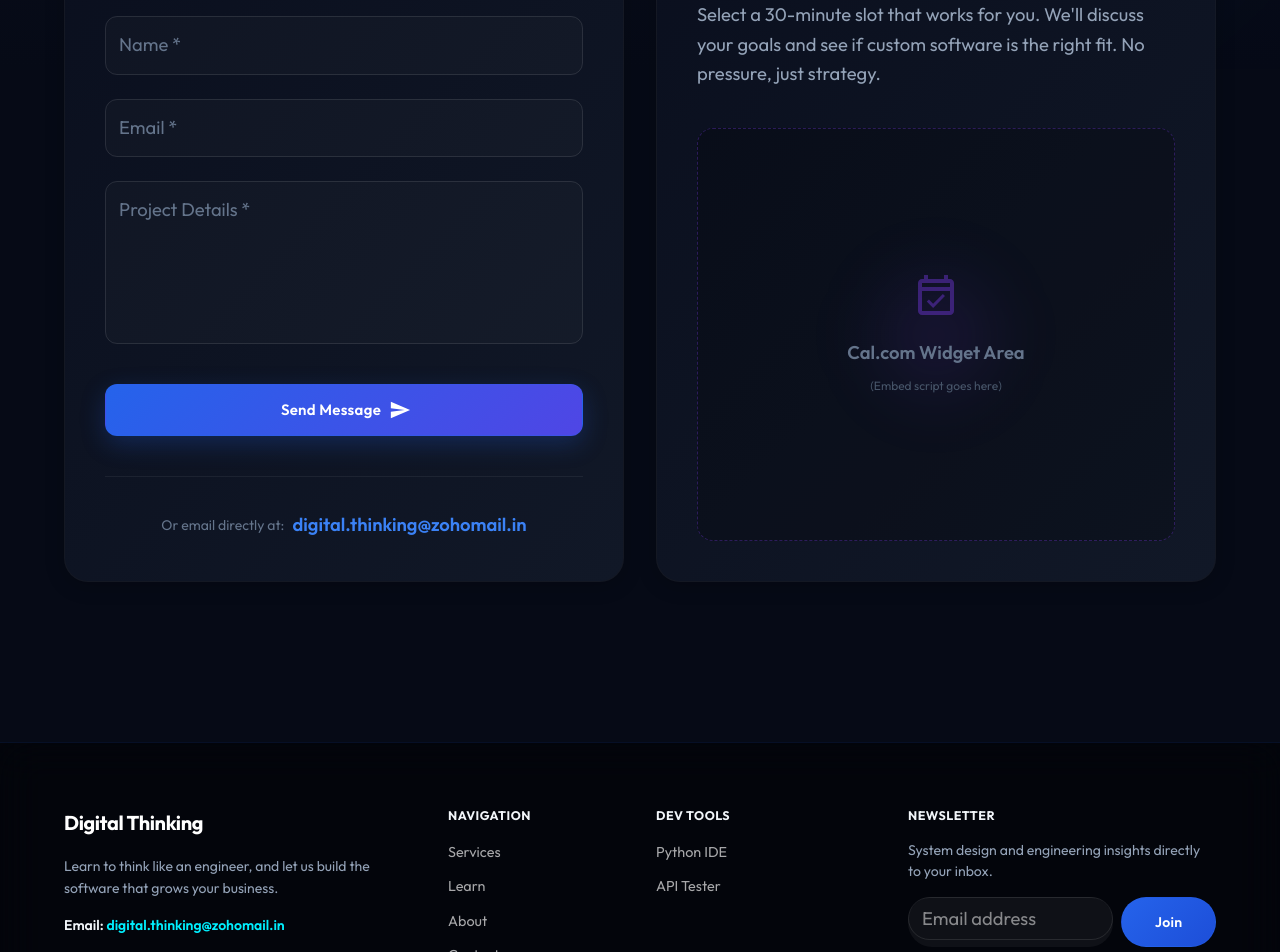
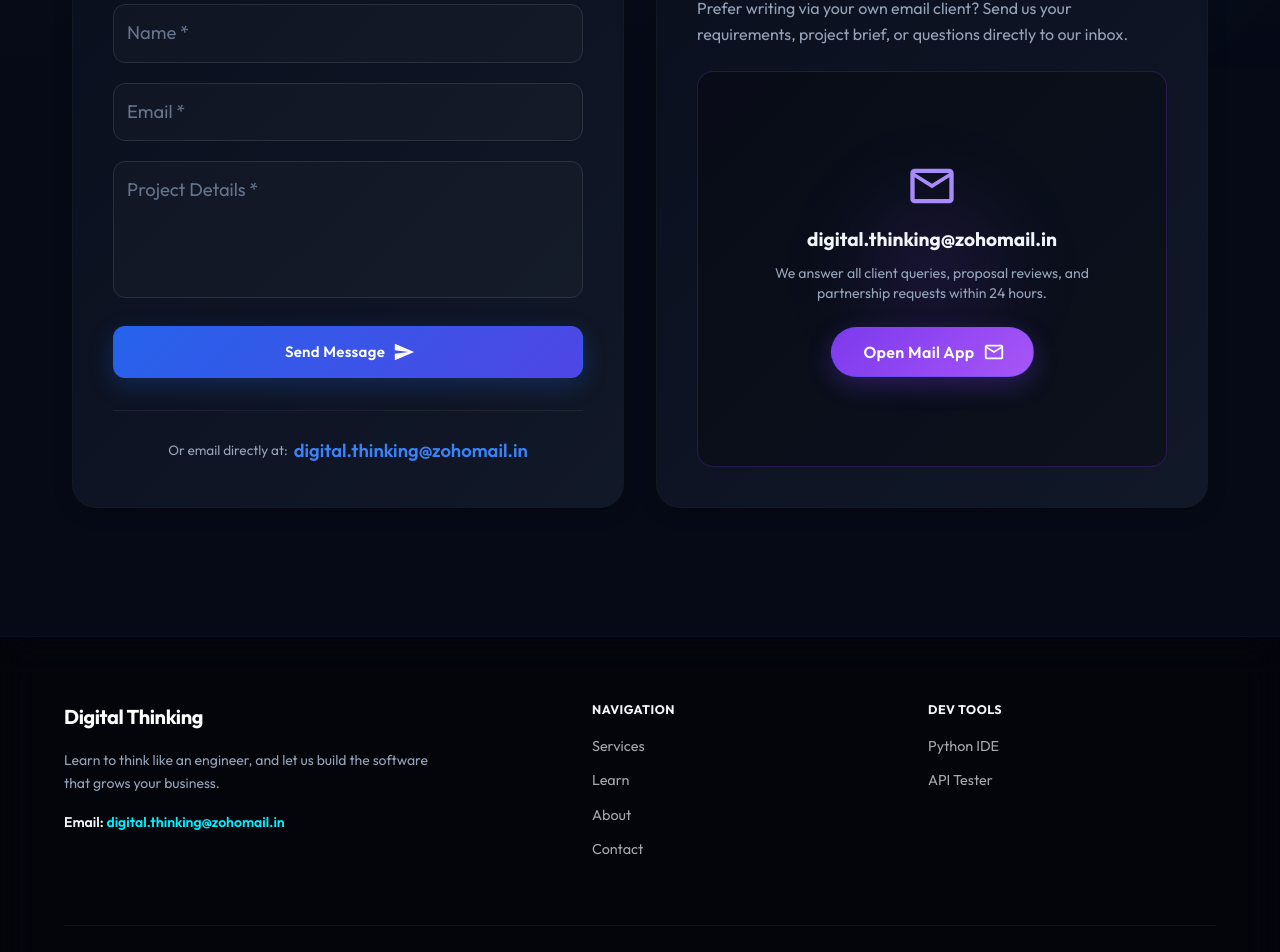
Before and after one commit to sandip-dolai/digital-thinking, a Next.js app: page /contact in a window 1280 px wide. Shown: the part 731-1683 px from the top of the page. Built offline with nearby package versions, Linux system fonts and the light colour scheme; what @mui/material-nextjs would draw is missing.

Commit message:
feat: add application pages, components, and layout files

```diff
--- a/app/about/page.tsx
+++ b/app/about/page.tsx
@@ -28,9 +28,9 @@ export default function About() {
         </Container>
       </Box>
 
-      <Box sx={{ pb: { xs: 10, md: 16 } }}>
-        <Container maxWidth="lg">
-          <Box sx={{ display: 'grid', gridTemplateColumns: { xs: '1fr', md: 'repeat(2, 1fr)' }, gap: 4 }}>
+      <Box sx={{ pb: { xs: 8, md: 16 } }}>
+        <Container maxWidth="lg" sx={{ px: { xs: 2, sm: 3, md: 4 } }}>
+          <Box sx={{ display: 'grid', gridTemplateColumns: { xs: '1fr', md: 'repeat(2, 1fr)' }, gap: { xs: 3, md: 4 } }}>
 
             {/* Mission Card */}
             <TechCard>
--- a/app/components/Footer.tsx
+++ b/app/components/Footer.tsx
@@ -1,36 +1,22 @@
-'use client';
 import * as React from 'react';
 import Box from '@mui/material/Box';
 import Container from '@mui/material/Container';
 import Typography from '@mui/material/Typography';
 import Link from 'next/link';
-import TextField from '@mui/material/TextField';
-import Button from '@mui/material/Button';
 
 export default function Footer() {
-  const [email, setEmail] = React.useState('');
-  const [subscribed, setSubscribed] = React.useState(false);
-
-  const handleSubscribe = (e: React.FormEvent) => {
-    e.preventDefault();
-    if (email.trim()) {
-      setSubscribed(true);
-      setEmail('');
-    }
-  };
-
   return (
     <Box component="footer" sx={{ borderTop: '1px solid', borderColor: 'divider', bgcolor: 'rgba(0,0,0,0.5)', backdropFilter: 'blur(20px)', pt: { xs: 6, md: 8 }, pb: 4, mt: 'auto' }}>
 
       <Container maxWidth="lg">
-        <Box sx={{ display: 'grid', gridTemplateColumns: { xs: '1fr', sm: '1fr 1fr', md: '4fr 2fr 2.5fr 3.5fr' }, gap: 4 }}>
+        <Box sx={{ display: 'grid', gridTemplateColumns: { xs: '1fr', sm: '1fr 1fr', md: '5fr 3fr 3fr' }, gap: { xs: 4, md: 6 } }}>
           <Box>
             <Box sx={{ mb: 2 }}>
               <Typography variant="h6" sx={{ fontWeight: 700, letterSpacing: '-0.02em', color: '#FFFFFF' }}>
                 Digital Thinking
               </Typography>
             </Box>
-            <Typography variant="body2" color="text.secondary" sx={{ mb: 2, maxWidth: 350, lineHeight: 1.6 }}>
+            <Typography variant="body2" color="text.secondary" sx={{ mb: 2, maxWidth: 380, lineHeight: 1.7 }}>
               Learn to think like an engineer, and let us build the software that grows your business.
             </Typography>
             <Typography variant="body2" sx={{ fontWeight: 600, color: 'text.primary' }}>
@@ -55,42 +41,6 @@ export default function Footer() {
               <Link href="/api-tester" style={{ textDecoration: 'none', color: 'rgba(255,255,255,0.65)', fontSize: '0.9rem' }}>API Tester</Link>
             </Box>
           </Box>
-
-          <Box>
-            <Typography variant="body2" sx={{ fontWeight: 700, mb: 2, color: 'text.primary', letterSpacing: '0.04em', textTransform: 'uppercase', fontSize: '0.78rem' }}>Newsletter</Typography>
-            <Typography variant="body2" color="text.secondary" sx={{ mb: 2, fontSize: '0.88rem' }}>
-              System design and engineering insights directly to your inbox.
-            </Typography>
-            {subscribed ? (
-              <Box sx={{ p: 1.5, borderRadius: '12px', background: 'rgba(34, 197, 94, 0.1)', border: '1px solid rgba(34, 197, 94, 0.3)' }}>
-                <Typography variant="body2" sx={{ color: '#4ADE80', fontWeight: 600 }}>
-                  ✓ Subscribed! Thanks for joining.
-                </Typography>
-              </Box>
-            ) : (
-              <Box component="form" onSubmit={handleSubscribe} sx={{ display: 'flex', gap: 1 }}>
-                <TextField
-                  variant="outlined"
-                  placeholder="Email address"
-                  size="small"
-                  type="email"
-                  required
-                  value={email}
-                  onChange={(e) => setEmail(e.target.value)}
-                  fullWidth
-                  sx={{
-                    bgcolor: 'rgba(255,255,255,0.05)',
-                    borderRadius: '24px',
-                    '& .MuiOutlinedInput-root': { borderRadius: '24px', color: '#fff' },
-                    '& .MuiOutlinedInput-notchedOutline': { borderColor: 'rgba(255, 255, 255, 0.1)' }
-                  }}
-                />
-                <Button type="submit" variant="contained" disableElevation sx={{ minWidth: '95px', px: 2 }}>
-                  Join
-                </Button>
-              </Box>
-            )}
-          </Box>
         </Box>
 
         <Box sx={{ borderTop: '1px solid', borderColor: 'divider', mt: { xs: 6, md: 8 }, pt: 4, display: 'flex', justifyContent: 'space-between', alignItems: 'center', flexWrap: 'wrap', gap: 2, color: 'text.secondary' }}>
--- a/app/contact/page.tsx
+++ b/app/contact/page.tsx
@@ -78,7 +78,7 @@ export default function Contact() {
             </Box>
           </Typography>
           <Typography variant="body1" sx={{ fontSize: '1.25rem', color: 'text.secondary', maxWidth: 600, mx: 'auto', lineHeight: 1.6 }}>
-            Book a free discovery call directly on our calendar, or send us a message below. We typically respond within 24 hours.
+            Send us a message below or mail us directly. We typically respond within 24 hours.
           </Typography>
         </Container>
       </Box>
@@ -86,16 +86,28 @@ export default function Contact() {
       {/* ═══════════════════════════════════════════════════════════
           CONTACT CARDS
       ═══════════════════════════════════════════════════════════ */}
-      <Box sx={{ pb: { xs: 12, md: 20 } }}>
-        <Container maxWidth="lg">
-          <Box sx={{ display: 'grid', gridTemplateColumns: { xs: '1fr', md: 'repeat(2, 1fr)' }, gap: 4 }}>
+      <Box sx={{ pb: { xs: 8, md: 16 } }}>
+        <Container maxWidth="lg" sx={{ px: { xs: 2, sm: 3, md: 4 } }}>
+          <Box sx={{
+            display: 'grid',
+            gridTemplateColumns: { xs: '1fr', md: 'repeat(2, 1fr)' },
+            gap: { xs: 3, md: 4 },
+            width: '100%',
+            maxWidth: '100%',
+            boxSizing: 'border-box'
+          }}>
 
             {/* ─── Left Column: Direct Message Form ─── */}
             <Box
               onMouseEnter={() => setHoveredCard(0)}
               onMouseLeave={() => setHoveredCard(null)}
               sx={{
-                position: 'relative', borderRadius: '24px', p: '1px',
+                position: 'relative',
+                borderRadius: { xs: '20px', md: '24px' },
+                p: '1px',
+                width: '100%',
+                maxWidth: '100%',
+                boxSizing: 'border-box',
                 background: hoveredCard === 0 ? 'linear-gradient(135deg, #2563EB, #60A5FA)' : 'rgba(255,255,255,0.06)',
                 backgroundSize: '200% 200%',
                 animation: hoveredCard === 0 ? 'borderShimmer 3s linear infinite' : 'none',
@@ -105,26 +117,34 @@ export default function Contact() {
               }}
             >
               <Box sx={{
-                p: { xs: 4, md: 5 }, borderRadius: '23px', height: '100%',
+                p: { xs: 2.5, sm: 3.5, md: 5 },
+                borderRadius: { xs: '19px', md: '23px' },
+                height: '100%',
+                width: '100%',
+                maxWidth: '100%',
+                boxSizing: 'border-box',
                 background: 'linear-gradient(135deg, #0A0F1E 0%, #111827 100%)',
-                display: 'flex', flexDirection: 'column',
+                display: 'flex',
+                flexDirection: 'column',
               }}>
-                <Box sx={{ display: 'flex', alignItems: 'center', gap: 2, mb: 5 }}>
-                  <Box sx={{ width: 48, height: 48, borderRadius: '14px', background: 'rgba(37,99,235,0.1)', border: '1px solid rgba(37,99,235,0.2)', display: 'flex', alignItems: 'center', justifyContent: 'center', color: '#3B82F6' }}>
-                    <EmailOutlinedIcon />
+                <Box sx={{ display: 'flex', alignItems: 'center', gap: 2, mb: { xs: 3, md: 4 } }}>
+                  <Box sx={{ width: 44, height: 44, borderRadius: '12px', background: 'rgba(37,99,235,0.1)', border: '1px solid rgba(37,99,235,0.2)', display: 'flex', alignItems: 'center', justifyContent: 'center', color: '#3B82F6', flexShrink: 0 }}>
+                    <EmailOutlinedIcon sx={{ fontSize: 24 }} />
                   </Box>
-                  <Typography variant="h4" sx={{ fontSize: '1.5rem', fontWeight: 700, color: '#F1F5F9' }}>Send a Message</Typography>
+                  <Typography variant="h4" sx={{ fontSize: { xs: '1.25rem', sm: '1.5rem' }, fontWeight: 700, color: '#F1F5F9' }}>
+                    Send a Message
+                  </Typography>
                 </Box>
 
                 {submitted ? (
                   <Box sx={{
-                    p: 4, my: 'auto', textAlign: 'center', borderRadius: '16px',
+                    p: { xs: 3, md: 4 }, my: 'auto', textAlign: 'center', borderRadius: '16px',
                     background: 'rgba(34, 197, 94, 0.1)', border: '1px solid rgba(34, 197, 94, 0.3)'
                   }}>
-                    <Typography variant="h5" sx={{ color: '#4ADE80', fontWeight: 700, mb: 1 }}>
+                    <Typography variant="h5" sx={{ color: '#4ADE80', fontWeight: 700, mb: 1, fontSize: { xs: '1.2rem', md: '1.4rem' } }}>
                       Message Received!
                     </Typography>
-                    <Typography variant="body1" sx={{ color: '#94A3B8', mb: 3 }}>
+                    <Typography variant="body1" sx={{ color: '#94A3B8', mb: 3, fontSize: { xs: '0.9rem', md: '1rem' } }}>
                       Thank you for reaching out. We will get back to you within 24 hours.
                     </Typography>
                     <Button variant="outlined" onClick={() => setSubmitted(false)} sx={{ borderRadius: '100px' }}>
@@ -132,7 +152,7 @@ export default function Contact() {
                     </Button>
                   </Box>
                 ) : (
-                  <Box component="form" onSubmit={handleSubmit} sx={{ display: 'flex', flexDirection: 'column', gap: 3, flexGrow: 1 }}>
+                  <Box component="form" onSubmit={handleSubmit} sx={{ display: 'flex', flexDirection: 'column', gap: 2.5, flexGrow: 1, width: '100%' }}>
                     <TextField
                       label="Name"
                       variant="outlined"
@@ -156,7 +176,7 @@ export default function Contact() {
                       label="Project Details"
                       variant="outlined"
                       multiline
-                      rows={5}
+                      rows={4}
                       fullWidth
                       required
                       value={formData.details}
@@ -171,7 +191,7 @@ export default function Contact() {
                       disabled={isSubmitting}
                       endIcon={<SendIcon />}
                       sx={{
-                        mt: 2, py: 1.5, borderRadius: '12px',
+                        mt: 1, py: 1.5, borderRadius: '12px',
                         background: 'linear-gradient(135deg, #2563EB, #4F46E5)',
                         boxShadow: '0 8px 24px rgba(37,99,235,0.25)',
                         '&:hover': { background: 'linear-gradient(135deg, #1D4ED8, #4338CA)', boxShadow: '0 12px 32px rgba(37,99,235,0.35)' }
@@ -182,21 +202,26 @@ export default function Contact() {
                   </Box>
                 )}
 
-                <Box sx={{ mt: 5, pt: 4, borderTop: '1px solid rgba(255,255,255,0.06)', display: 'flex', alignItems: 'center', justifyContent: 'center', gap: 1 }}>
-                  <Typography variant="body2" sx={{ color: '#64748B' }}>Or email directly at:</Typography>
-                  <Typography component="a" href="mailto:digital.thinking@zohomail.in" sx={{ color: '#3B82F6', fontWeight: 600, textDecoration: 'none', '&:hover': { textDecoration: 'underline' } }}>
+                <Box sx={{ mt: 4, pt: 3, borderTop: '1px solid rgba(255,255,255,0.06)', display: 'flex', flexDirection: { xs: 'column', sm: 'row' }, alignItems: 'center', justifyContent: 'center', gap: 0.75, textAlign: 'center' }}>
+                  <Typography variant="body2" sx={{ color: '#94A3B8', fontSize: '0.85rem' }}>Or email directly at:</Typography>
+                  <Typography component="a" href="mailto:digital.thinking@zohomail.in" sx={{ color: '#3B82F6', fontWeight: 600, textDecoration: 'none', fontSize: '0.85rem', wordBreak: 'break-all', '&:hover': { textDecoration: 'underline' } }}>
                     digital.thinking@zohomail.in
                   </Typography>
                 </Box>
               </Box>
             </Box>
 
-            {/* ─── Right Column: Calendar Booking ─── */}
+            {/* ─── Right Column: Direct Mail Card ─── */}
             <Box
               onMouseEnter={() => setHoveredCard(1)}
               onMouseLeave={() => setHoveredCard(null)}
               sx={{
-                position: 'relative', borderRadius: '24px', p: '1px',
+                position: 'relative',
+                borderRadius: { xs: '20px', md: '24px' },
+                p: '1px',
+                width: '100%',
+                maxWidth: '100%',
+                boxSizing: 'border-box',
                 background: hoveredCard === 1 ? 'linear-gradient(135deg, #7C3AED, #C4B5FD)' : 'rgba(255,255,255,0.06)',
                 backgroundSize: '200% 200%',
                 animation: hoveredCard === 1 ? 'borderShimmer 3s linear infinite' : 'none',
@@ -206,36 +231,81 @@ export default function Contact() {
               }}
             >
               <Box sx={{
-                p: { xs: 4, md: 5 }, borderRadius: '23px', height: '100%',
+                p: { xs: 2.5, sm: 3.5, md: 5 },
+                borderRadius: { xs: '19px', md: '23px' },
+                height: '100%',
+                width: '100%',
+                maxWidth: '100%',
+                boxSizing: 'border-box',
                 background: 'linear-gradient(135deg, #0A0F1E 0%, #111827 100%)',
-                display: 'flex', flexDirection: 'column', alignItems: 'center'
+                display: 'flex',
+                flexDirection: 'column',
+                alignItems: 'center'
               }}>
-                <Box sx={{ display: 'flex', alignItems: 'center', gap: 2, mb: 3, alignSelf: 'flex-start' }}>
-                  <Box sx={{ width: 48, height: 48, borderRadius: '14px', background: 'rgba(124,58,237,0.1)', border: '1px solid rgba(124,58,237,0.2)', display: 'flex', alignItems: 'center', justifyContent: 'center', color: '#A78BFA' }}>
-                    <EventAvailableOutlinedIcon />
+                <Box sx={{ display: 'flex', alignItems: 'center', gap: 2, mb: { xs: 2, md: 3 }, alignSelf: 'flex-start' }}>
+                  <Box sx={{ width: 44, height: 44, borderRadius: '12px', background: 'rgba(124,58,237,0.1)', border: '1px solid rgba(124,58,237,0.2)', display: 'flex', alignItems: 'center', justifyContent: 'center', color: '#A78BFA', flexShrink: 0 }}>
+                    <EmailOutlinedIcon sx={{ fontSize: 24 }} />
                   </Box>
-                  <Typography variant="h4" sx={{ fontSize: '1.5rem', fontWeight: 700, color: '#F1F5F9' }}>Schedule a Call</Typography>
+                  <Typography variant="h4" sx={{ fontSize: { xs: '1.25rem', sm: '1.5rem' }, fontWeight: 700, color: '#F1F5F9' }}>
+                    Mail Us Directly
+                  </Typography>
                 </Box>
 
-                <Typography variant="body1" sx={{ color: '#94A3B8', mb: 5, alignSelf: 'flex-start', lineHeight: 1.6 }}>
-                  Select a 30-minute slot that works for you. We'll discuss your goals and see if custom software is the right fit. No pressure, just strategy.
+                <Typography variant="body1" sx={{ color: '#94A3B8', mb: 3, alignSelf: 'flex-start', lineHeight: 1.6, fontSize: { xs: '0.9rem', md: '1rem' } }}>
+                  Prefer writing via your own email client? Send us your requirements, project brief, or questions directly to our inbox.
                 </Typography>
 
-                {/* Cal.com Placeholder Area */}
+                {/* Direct Mail Box */}
                 <Box sx={{
-                  flexGrow: 1, width: '100%', minHeight: '380px',
-                  background: 'rgba(0,0,0,0.2)',
+                  flexGrow: 1,
+                  width: '100%',
+                  maxWidth: '100%',
+                  boxSizing: 'border-box',
+                  minHeight: { xs: '260px', md: '340px' },
+                  background: 'rgba(0,0,0,0.25)',
                   borderRadius: '16px',
-                  display: 'flex', flexDirection: 'column', alignItems: 'center', justifyContent: 'center',
-                  border: '1px dashed rgba(124,58,237,0.3)',
-                  position: 'relative', overflow: 'hidden'
+                  p: { xs: 2.5, sm: 3.5 },
+                  display: 'flex',
+                  flexDirection: 'column',
+                  alignItems: 'center',
+                  justifyContent: 'center',
+                  textAlign: 'center',
+                  border: '1px solid rgba(124,58,237,0.25)',
+                  position: 'relative',
+                  overflow: 'hidden'
                 }}>
                   {/* Glowing core */}
-                  <Box sx={{ position: 'absolute', width: '200px', height: '200px', background: 'radial-gradient(circle, rgba(124,58,237,0.15) 0%, transparent 60%)', filter: 'blur(30px)' }} />
+                  <Box sx={{ position: 'absolute', width: '220px', height: '220px', background: 'radial-gradient(circle, rgba(124,58,237,0.18) 0%, transparent 65%)', filter: 'blur(35px)', pointerEvents: 'none' }} />
 
-                  <EventAvailableOutlinedIcon sx={{ fontSize: 48, color: 'rgba(124,58,237,0.4)', mb: 2, zIndex: 1 }} />
-                  <Typography sx={{ color: '#64748B', fontWeight: 600, zIndex: 1 }}>Cal.com Widget Area</Typography>
-                  <Typography variant="caption" sx={{ color: '#475569', mt: 1, zIndex: 1 }}>(Embed script goes here)</Typography>
+                  <EmailOutlinedIcon sx={{ fontSize: { xs: 40, md: 52 }, color: '#A78BFA', mb: 1.5, zIndex: 1 }} />
+                  <Typography variant="h6" sx={{ color: '#F1F5F9', fontWeight: 700, mb: 1, zIndex: 1, fontSize: { xs: '1rem', sm: '1.2rem' }, wordBreak: 'break-all' }}>
+                    digital.thinking@zohomail.in
+                  </Typography>
+                  <Typography variant="body2" sx={{ color: '#94A3B8', mb: 3, maxWidth: 320, zIndex: 1, fontSize: { xs: '0.82rem', sm: '0.88rem' } }}>
+                    We answer all client queries, proposal reviews, and partnership requests within 24 hours.
+                  </Typography>
+                  <Button
+                    variant="contained"
+                    component="a"
+                    href="mailto:digital.thinking@zohomail.in?subject=Project%20Inquiry%20-%20Digital%20Thinking"
+                    size="large"
+                    endIcon={<EmailOutlinedIcon />}
+                    sx={{
+                      zIndex: 1,
+                      py: 1.25,
+                      px: { xs: 3, sm: 4 },
+                      borderRadius: '100px',
+                      fontSize: { xs: '0.9rem', md: '1rem' },
+                      background: 'linear-gradient(135deg, #7C3AED 0%, #A855F7 100%)',
+                      boxShadow: '0 8px 24px rgba(124,58,237,0.3)',
+                      '&:hover': {
+                        background: 'linear-gradient(135deg, #6D28D9 0%, #9333EA 100%)',
+                        boxShadow: '0 12px 32px rgba(124,58,237,0.45)'
+                      }
+                    }}
+                  >
+                    Open Mail App
+                  </Button>
                 </Box>
 
               </Box>
--- a/app/services/page.tsx
+++ b/app/services/page.tsx
@@ -168,7 +168,7 @@ export default function Services() {
           SERVICE CARDS  — 2-col horizontal layout with animated border
       ═══════════════════════════════════════════════════════════ */}
       <Box id="services" sx={{ py: { xs: 8, md: 14 } }}>
-        <Container maxWidth="lg">
+        <Container maxWidth="lg" sx={{ px: { xs: 2, sm: 3, md: 4 } }}>
           <Box sx={{ textAlign: 'center', mb: { xs: 6, md: 10 } }}>
             <Typography sx={{ color: '#2563EB', fontWeight: 700, letterSpacing: '0.15em', mb: 2, fontSize: '0.8rem', textTransform: 'uppercase' }}>
               What We Build
```
Also changed, not shown: app/api-tester/page.tsx (+5 -5 lines), app/components/TechCard.tsx (+5 -2 lines), app/learn/page.tsx (+7 -7 lines), app/page.tsx (+5 -5 lines).
